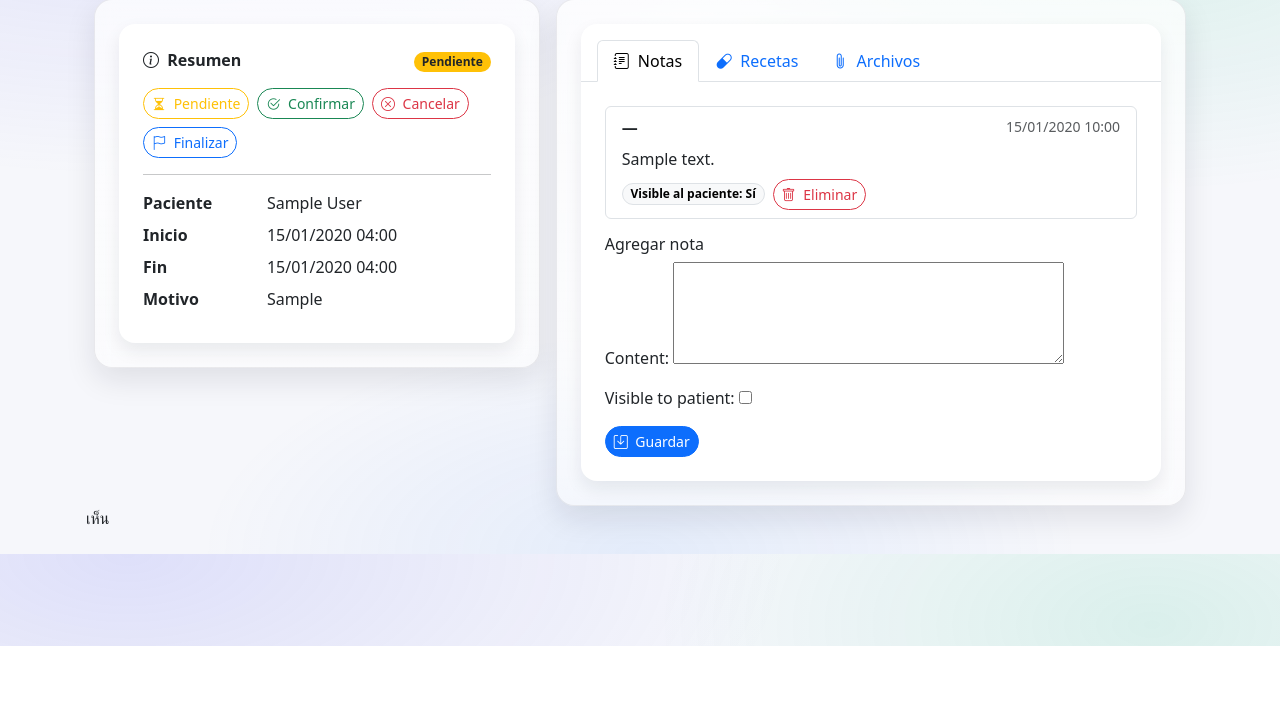
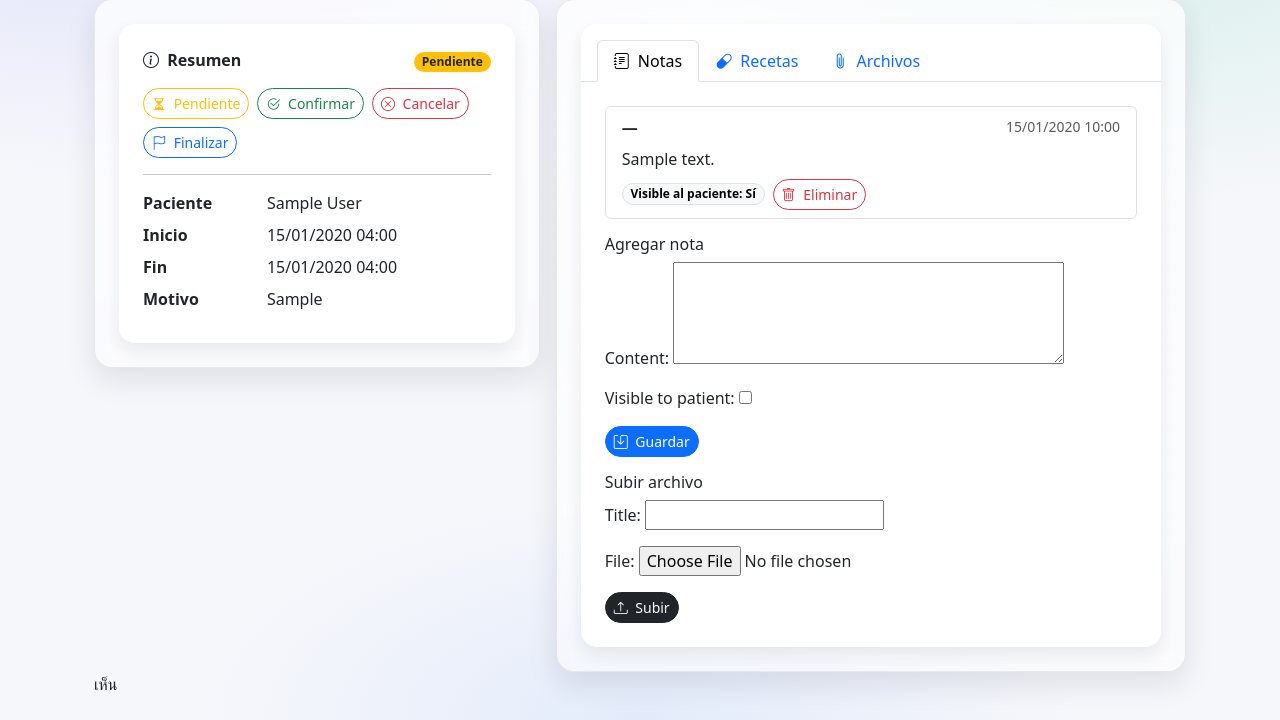
Before and after one commit to ezm13/Clinic, a Django app: template appointments/templates/appointments/appointment_detail.html in a window 1280 px wide. Shown: the part 154-874 px from the top of the page. Before the commit the page ends 800 px from the top, so only its background shows below. Run offline with Django 5.2, Linux system fonts and the light colour scheme; tables that the repository leaves empty hold one stand-in row (values such as "Sample post"); the template is opened without the code that fills it: values that come from a table or form of the project are taken from there, most other values are stand-ins (such as "Sample title", 1, 10 or a date in 2020); parts of the project's set-up code (start-up, migrations or seed data) failed here and were passed over.

Commit message:
Fix appointment detail files relation + dashboard counts

```diff
--- a/appointments/templates/appointments/appointment_detail.html
+++ b/appointments/templates/appointments/appointment_detail.html
@@ -292,9 +292,13 @@
           </div>
 
           <div class="d-flex gap-2">
-                          <a class="btn btn-outline-primary btn-sm btn-pill" href="{{ f.file.url }}" target="_blank">
+            {% if f.file %}
+              <a class="btn btn-outline-primary btn-sm btn-pill" href="{{ f.file.url }}" target="_blank" rel="noopener">
                 <i class="bi bi-box-arrow-up-right me-1"></i> Ver
               </a>
+            {% else %}
+              <span class="badge text-bg-light border">Sin archivo</span>
+            {% endif %}
 
             {% if not is_patient %}
               <form method="post"
@@ -327,6 +331,18 @@
   {% endif %}
 </div>
 
+                {% if file_form %}
+                  <h3 class="h6 mt-3">Subir archivo</h3>
+                  <form method="post" enctype="multipart/form-data">
+                    {% csrf_token %}
+                    {{ file_form.as_p }}
+                    <button class="btn btn-dark btn-sm btn-pill" type="submit" name="save_file">
+                      <i class="bi bi-upload me-1"></i> Subir
+                    </button>
+                  </form>
+                {% endif %}
+              </div>
+
             </div>
 
           </div>
```
Also changed, not shown: appointments/templates/appointments/doctor_dashboard.html (+7 -7 lines), appointments/views.py (+4 -3 lines). Lines whose indentation alone changed are shown as unchanged.
